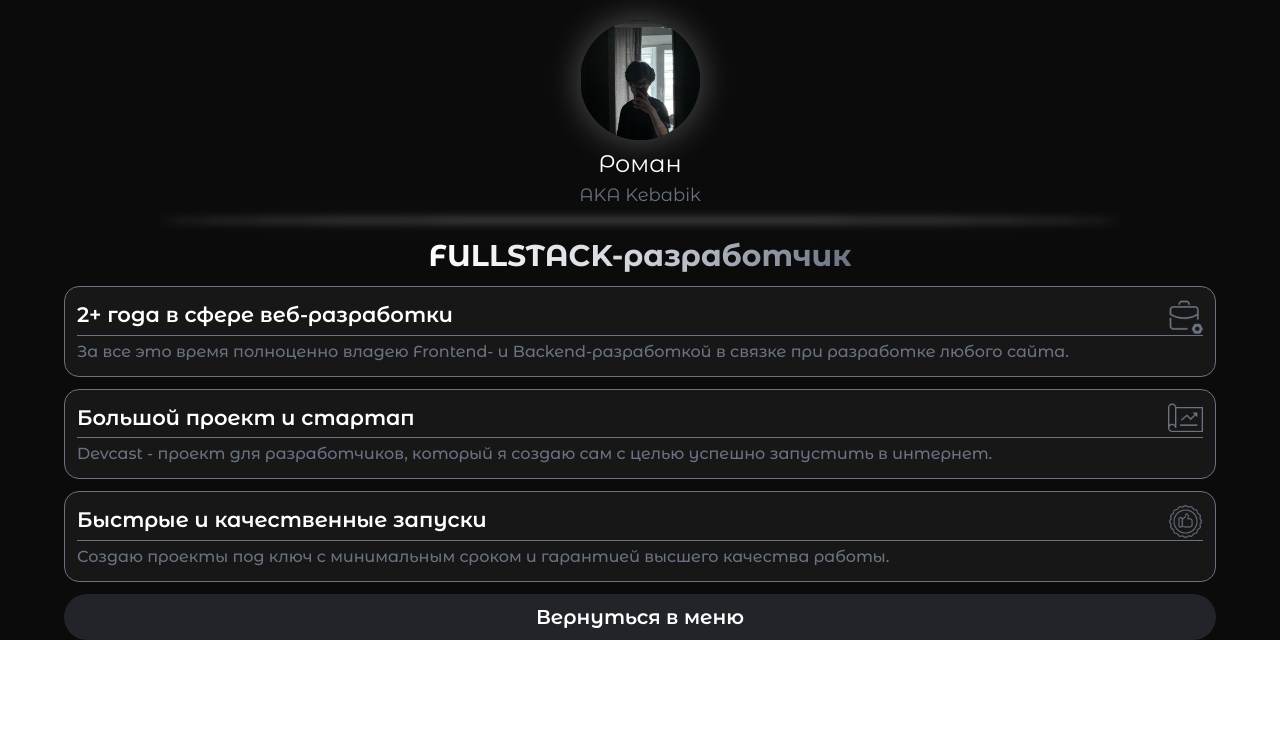
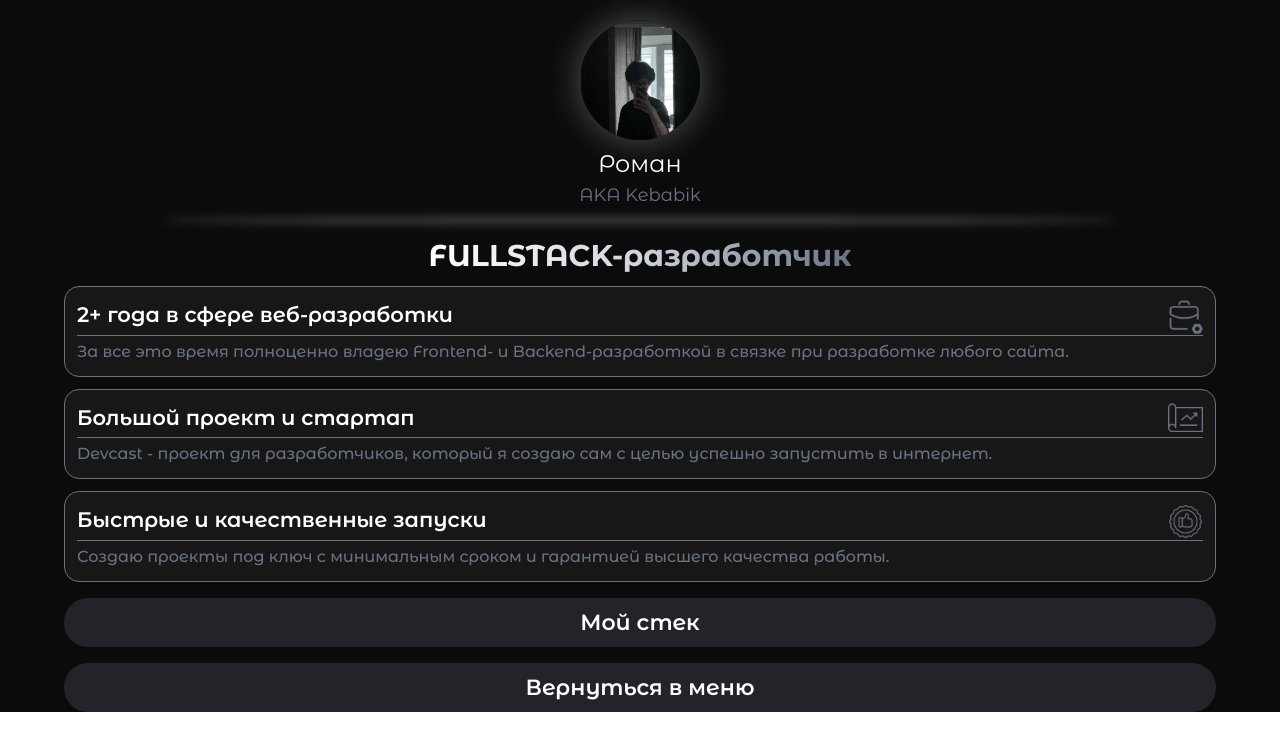
Before and after one commit to Kebablk/Kebabik-Mini-App, a React (Vite) app: page / in a window 1280 px wide. Both pictures are taken after a click on the element "Обо мне". Shown: the top 750 px of the page. Built offline with nearby package versions, Linux system fonts and the light colour scheme.

Commit message:
formatting code

```diff
--- a/src/components/AboutPage.tsx
+++ b/src/components/AboutPage.tsx
@@ -35,6 +35,11 @@ export default function AboutPage({ navigateTo }: IAboutPageProps) {
     },
   ];
 
+  const btnValues = [
+    { value: "Мой стек", navigate: "stack" },
+    { value: "Вернуться в меню", navigate: "main" },
+  ];
+
   return (
     <div
       style={{ backgroundColor: bgColor }}
@@ -57,14 +62,15 @@ export default function AboutPage({ navigateTo }: IAboutPageProps) {
         ))}
       </div>
 
-      {navigateTo && (
-        <Button
-          className="w-[90%] h-auto flex justify-between items-center p-2! transition-all duration-400 cursor-pointer rounded-3xl bg-gray-500/25 text-center mt-3"
-          textClassName="text-white text-[20px] font-semibold"
-          value="Вернуться в меню"
-          onClick={() => navigateTo("main")}
-        />
-      )}
+      {navigateTo &&
+        btnValues.map((obj) => (
+          <Button
+            className="w-[90%] h-auto flex justify-between items-center p-2! transition-all duration-400 cursor-pointer rounded-3xl bg-gray-500/25 text-center mt-4"
+            textClassName="text-white text-[22px] font-semibold"
+            value={obj.value}
+            onClick={() => navigateTo(obj.navigate)}
+          />
+        ))}
     </div>
   );
 }
```
